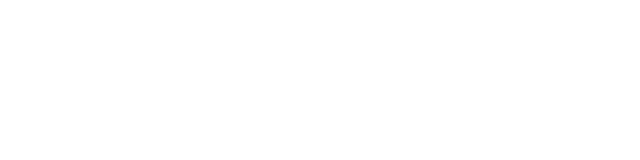
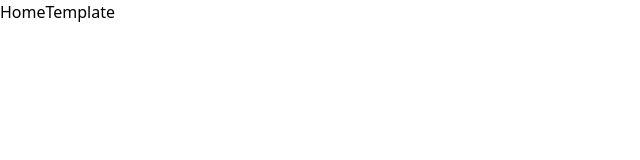
Before and after one commit to lhduc141/vlearning, a React (Create React App) app: page / in a window 1280 px wide. Before the commit this address had no page. Shown: the top 160 px of the page, without its empty margins (0-640 px from the left). Built offline with nearby package versions, Linux system fonts and the light colour scheme.

Commit message:
func: update template

```diff
--- a/src/App.js
+++ b/src/App.js
@@ -1,14 +1,19 @@
 import "./App.css";
 import { BrowserRouter, Route, Routes } from "react-router-dom";
 import AuthTemplate from "./redux/templates/AuthTemplate";
-import LoginPage from "./pages/loginPage/LoginPage";
+import LoginPage from "./pages/loginPage/loginPage";
 import SignupPage from "./pages/signupPage/SignupPage";
+import HomePage from "./pages/HomePage/HomePage";
+import HomeTemplate from "./templates/HomeTemplate";
 function App() {
   return (
     <BrowserRouter>
       <Routes>
         {/* home template */}
         {/* Add your home route here */}
+        <Route path="" element={<HomeTemplate />}>
+          <Route index element={<HomePage />} />
+        </Route>
 
         {/* auth template */}
         <Route path="/auth" element={<AuthTemplate />}>
--- /dev/null
+++ b/src/pages/HomePage/HomePage.jsx
@@ -0,0 +1,7 @@
+import React from "react";
+
+const HomePage = () => {
+  return <div className="z-20" style={{ backgroundColor: "#fdfcf0" }}></div>;
+};
+
+export default HomePage;
--- /dev/null
+++ b/src/templates/AuthTemplate.jsx
@@ -0,0 +1,7 @@
+import React from "react";
+
+const AuthTemplate = () => {
+  return <div>AuthTemplate</div>;
+};
+
+export default AuthTemplate;
--- /dev/null
+++ b/src/templates/HomeTemplate.jsx
@@ -0,0 +1,7 @@
+import React from "react";
+
+const HomeTemplate = () => {
+  return <div>HomeTemplate</div>;
+};
+
+export default HomeTemplate;
```
Also changed, not shown: src/index.js (+5 -5 lines).
